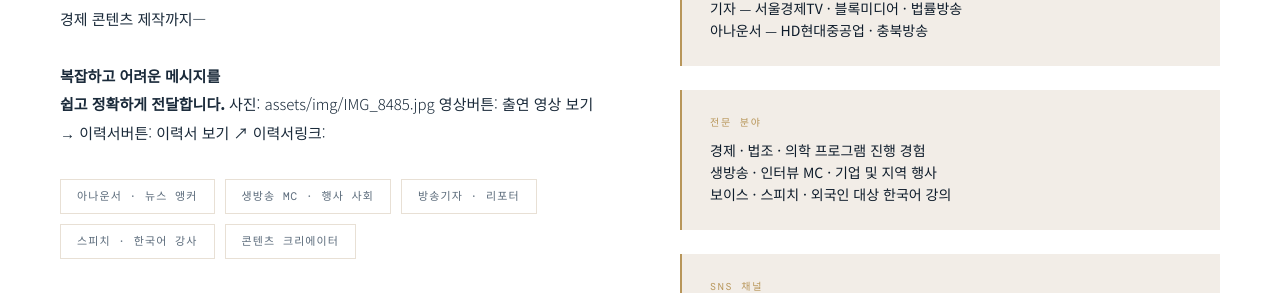
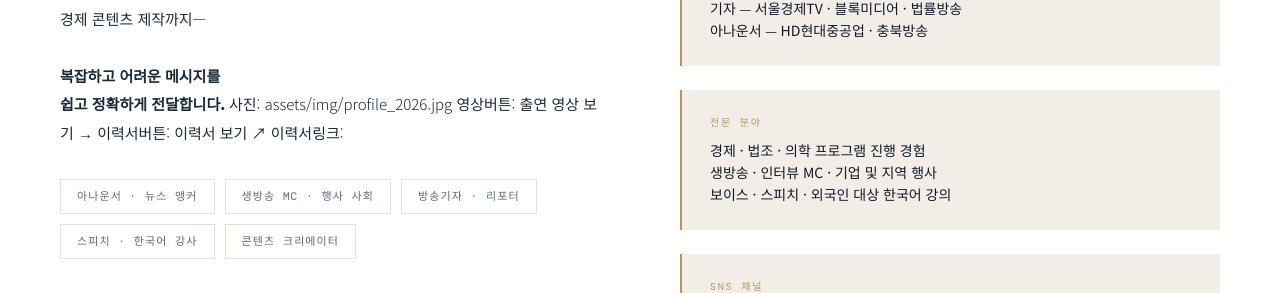
Before and after one commit to annhylee/annhylee.github.io, a Jekyll site: the page built from content/hero.md, in a window 1280 px wide and 900 px high, scrolled down 1859 px. Shown: the part 167-460 px from the top of the window. Built offline with Jekyll 4.4.1, drawn with Linux system fonts in a browser that asks for light colours; some web fonts are replaced; our own code applies the rules of GitHub Pages for plain Markdown files.

Commit message:
Update hero.md

```diff
--- a/content/hero.md
+++ b/content/hero.md
@@ -11,7 +11,7 @@
 영문이름: Hyeyeon Lee
 직함: **경제 전문** 방송·행사 MC
 소개: 기업 행사 진행부터 임원 스피치,<br>경제 콘텐츠 제작까지—<br><br>**복잡하고 어려운 메시지를<br>쉽고 정확하게 전달합니다.**
-사진: assets/img/IMG_8485.jpg
+사진: assets/img/profile_2026.jpg
 영상버튼: 출연 영상 보기 →
 이력서버튼: 이력서 보기 ↗
 이력서링크:
```
